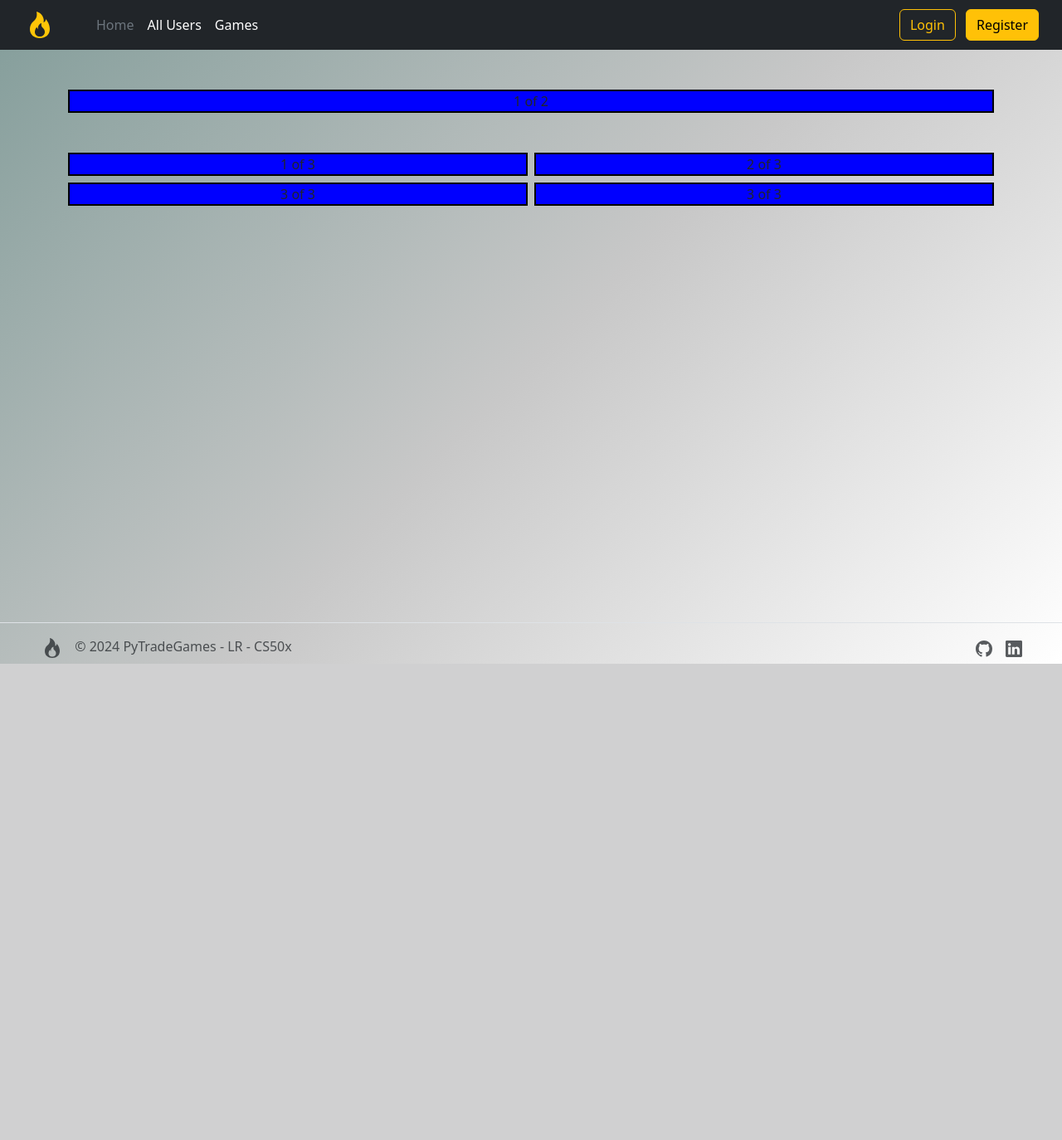
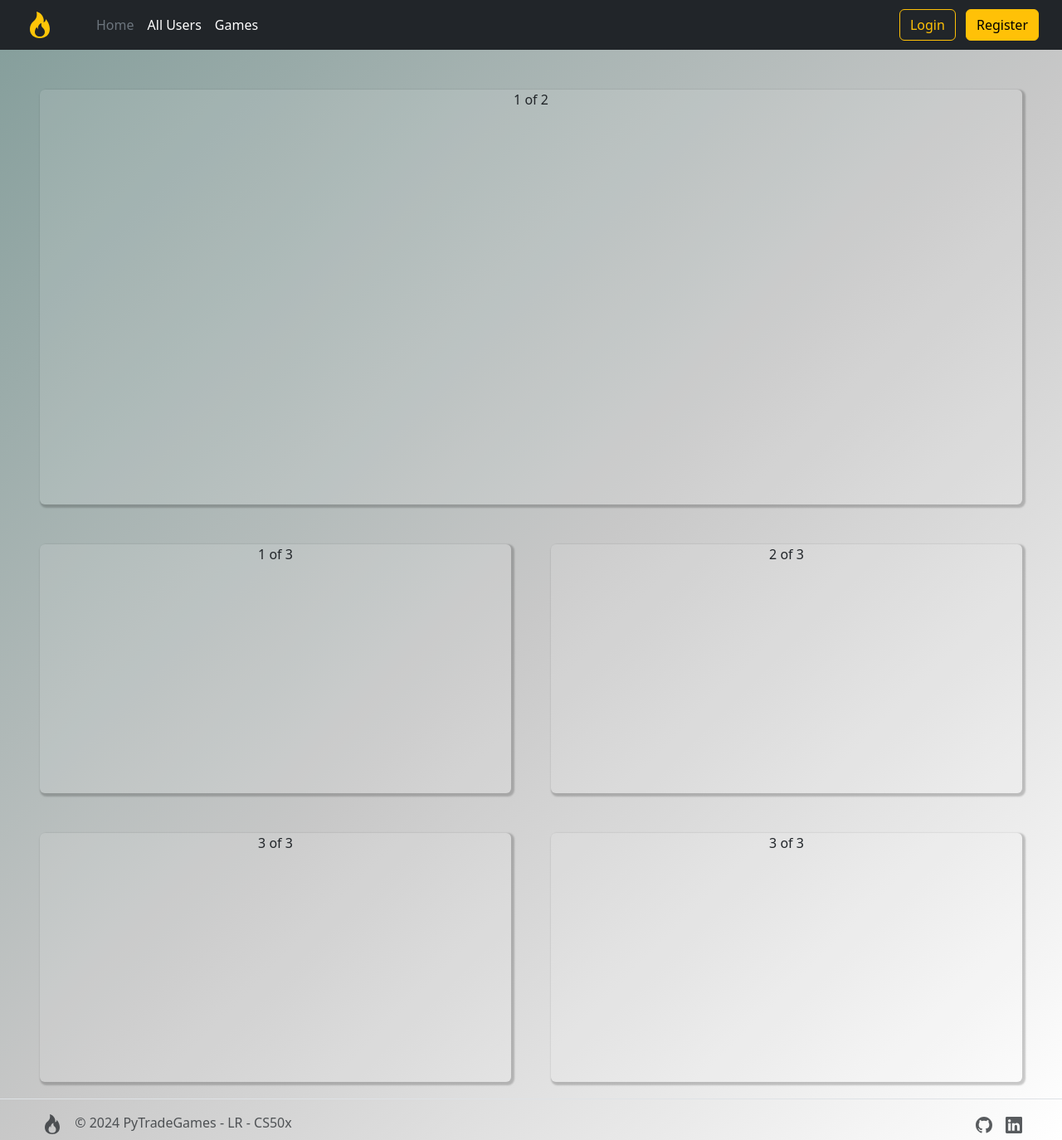
Before and after one commit to lribeiroalves/final_project, a Python web app: template PyTradeGames/blueprints/webui/templates/homepage/index.html in a window 1280 px wide. Shown: the whole page at 83% size. Before the commit the page ends 800 px from the top, so only its background shows below. Run offline with Jinja, Linux system fonts and the light colour scheme; the template is opened without the code that fills it, so the values that code supplies are empty.

Commit message:
continuing homepage building

```diff
--- a/PyTradeGames/blueprints/webui/static/css/footer.css
+++ b/PyTradeGames/blueprints/webui/static/css/footer.css
@@ -1,9 +1,8 @@
 .footer {
     position: absolute;
     bottom: 0;
-    width: 100%;
-    height: 50px; /* Set the fixed height of the footer */
-    font-size: 1rem;
+    height: 50px;
+    margin-bottom: -60px;
 }
 
 @media (max-width: 600px) {
--- a/PyTradeGames/blueprints/webui/static/css/homepage.css
+++ b/PyTradeGames/blueprints/webui/static/css/homepage.css
@@ -1,10 +1,13 @@
-.teste {
-    border: 2px solid black;
-    background-color: blue;
+.content {
+    background-color: rgba(255, 255, 255, 0.11);
+    border-radius: 0.375rem;
+    box-shadow: 2px 2px 2px 2px rgba(0, 0, 0, 0.2);
 }
 
-/*
-Adicionar classe com border-radius e shadow para todos os elementos da coluna
-0.375rem
+.content-above {
+    height: 500px;
+}
 
-*/
+.content-below {
+    height: 300px;
+}
--- a/PyTradeGames/blueprints/webui/static/css/layout.css
+++ b/PyTradeGames/blueprints/webui/static/css/layout.css
@@ -1,19 +1,12 @@
 html, body, main {
     margin: 0;
     padding: 0;
-}
-
-html, body {
-
-    min-height: 100%;
-}
-
-html {
-    position: relative;
+    min-height: 100vh;
 }
 
 body {
-    margin-bottom: 30px; /* Margin bottom by the footer height */
+    margin-bottom: 60px; /* Margin bottom by the footer height */
     background: rgb(131,157,154);
     background: linear-gradient(135deg, rgba(131,157,154,1) 0%, rgba(200,200,200,1) 52%, rgba(255,255,255,1) 100%);
+    position: relative;
 }
--- a/PyTradeGames/blueprints/webui/templates/homepage/index.html
+++ b/PyTradeGames/blueprints/webui/templates/homepage/index.html
@@ -19,24 +19,24 @@
         {% endwith %}
 
 
-        <div class="container overflow-hidden text-center">
+        <div class="container-fluid overflow-hidden text-center px-sm-5" style="padding-bottom: 10px;">
             <div class="row">
-                <div class="col-sm-12 py-3 py-sm-5">
-                    <div class="teste">1 of 2</div>
+                <div class="col-sm-12 py-5 py-sm-6">
+                    <div class="content content-above">1 of 2</div>
                 </div>
             </div>
-            <div class="row row-cols-1 row-cols-sm-2 row-cols-xxl-4 gy-1 g-sm-2">
+            <div class="row row-cols-1 row-cols-sm-2 row-cols-xxl-4 gy-3 g-sm-5">
                 <div class="col">
-                    <div class="teste">1 of 3</div>
+                    <div class="content content-below">1 of 3</div>
                 </div>
                 <div class="col">
-                    <div class="teste">2 of 3</div>
+                    <div class="content content-below">2 of 3</div>
                 </div>
                 <div class="col">
-                    <div class="teste">3 of 3</div>
+                    <div class="content content-below">3 of 3</div>
                 </div>
                 <div class="col">
-                    <div class="teste">3 of 3</div>
+                    <div class="content content-below">3 of 3</div>
                 </div>
             </div>
         </div>
--- a/PyTradeGames/blueprints/webui/templates/layout.html
+++ b/PyTradeGames/blueprints/webui/templates/layout.html
@@ -16,7 +16,7 @@
         {% block link_css %}{% endblock %}
     </head>
     <body class="d-flex flex-column h-100">
-        <header>
+        <header class="sticky-sm-top">
             <nav class="p-3 text-bg-dark d-flex align-items-center">
                 <div class="container-fluid">
                     <div class="d-flex flex-wrap align-items-center justify-content-center justify-content-lg-start">
@@ -53,8 +53,8 @@
 
         {% endblock %}
 
-        <footer class="footer px-5 d-flex flex-wrap justify-content-between align-items-center py-3 border-top">
-          <div class=" align-items-center">
+        <footer class="w-100 footer px-5 d-flex flex-wrap justify-content-between align-items-center py-3 border-top">
+          <div class="align-items-center">
             <a href="/" class="mb-3 me-2 mb-md-0 text-body-secondary text-decoration-none lh-1">
                 <svg xmlns="http://www.w3.org/2000/svg" width="30" height="24" fill="currentColor" class="bi bi-fire home-icon" viewBox="0 0 16 16">
                     <path d="M8 16c3.314 0 6-2 6-5.5 0-1.5-.5-4-2.5-6 .25 1.5-1.25 2-1.25 2C11 4 9 .5 6 0c.357 2 .5 4-2 6-1.25 1-2 2.729-2 4.5C2 14 4.686 16 8 16m0-1c-1.657 0-3-1-3-2.75 0-.75.25-2 1.25-3C6.125 10 7 10.5 7 10.5c-.375-1.25.5-3.25 2-3.5-.179 1-.25 2 1 3 .625.5 1 1.364 1 2.25C11 14 9.657 15 8 15"/>
```
